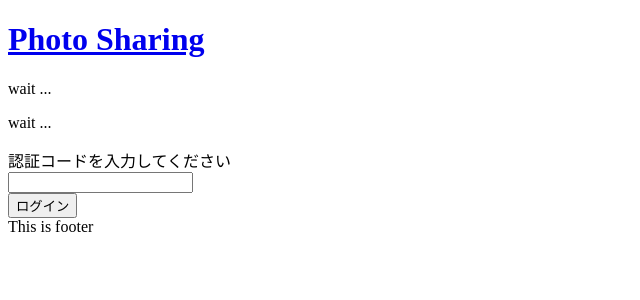
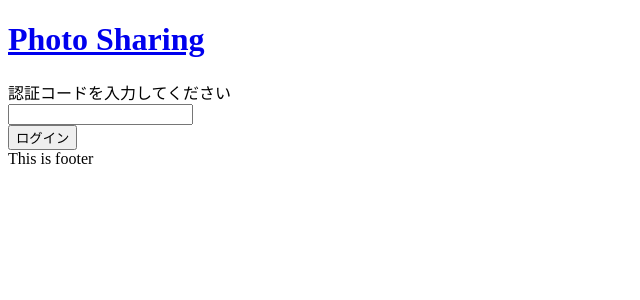
Before and after one commit to SolKul/photo-sharing, a Next.js app: page /login in a window 1280 px wide. Shown: the top 300 px of the page, without its empty margins (0-640 px from the left). Built offline with nearby package versions, Linux system fonts and the light colour scheme; no server answers.

Commit message:
update login page

```diff
--- a/pages/login.tsx
+++ b/pages/login.tsx
@@ -11,6 +11,7 @@ const auth = getAuth(firebaseApp);
 const functions = getFunctions(firebaseApp,"asia-northeast1");
 // connectFunctionsEmulator(functions, "localhost", 5001);
 
+// cloud functionでコードを認証し、custom claimを付与してもらう処理
 const requireVerification=async(user: Auth["currentUser"],code:string)=>{
   if(user){
     const verifyCode = httpsCallable(functions, "authWithCode");
@@ -26,22 +27,25 @@ const requireVerification=async(user: Auth["currentUser"],code:string)=>{
       console.log(error)
       throw "failed ..."
     }
+  }else{
+    throw "failed ..."
   }
 }
 
 export default function Home(){
   const [code,setCode] = useState<string>("")
-  const [message,setMessage] = useState<string>("wait ...")
-  const [authMsg,setAuthMsg]=useState<string>("wait ...")
+  const router = useRouter()
 
+  // アクセス時に匿名認証
   useEffect(()=>{
     if (auth.currentUser == null){
       signInAnonymously(auth)
     }else{
-      setMessage('logined ' + auth.currentUser.uid)
+      console.log('logined ' + auth.currentUser.uid)
     }
   },[])
 
+  // コードを入力したらその値をcodeに保持
   const doChangeCode=(e:any)=>{
     const inputCode=e.target.value
     if (inputCode.length<5){
@@ -49,24 +53,29 @@ export default function Home(){
     }
   }
 
+  // コードをfunctionに送り、認証
   const doLogin=()=>{
+    if (auth.currentUser){
       requireVerification(auth.currentUser,code)
       .then(
         (result)=>{
-        result && setAuthMsg(result)
+          console.log(result)
+          router.push("/")
         },
         (error)=>{
-        error && setAuthMsg(error)
+          console.log(error)
+          router.push("/")
         }
       )
+    }else{
+      router.push("/")
+    }
   }
 
   return <div>
     <Layout header='Photo Sharing' title='Login Page'>
     <div className="container mt-5 text-center">
       <div className="row justify-content-center g-1 form-group">
-        <p className="col-11 text-start">{message}</p>
-        <p className="col-11 text-start">{authMsg}</p>
         <label className="h5 form-label" htmlFor="code">認証コードを入力してください</label>
         <div></div>
         {/* <div className="form-text text-start col-11">認証コードは4桁です</div>
```
Lines whose indentation alone changed are shown as unchanged.
